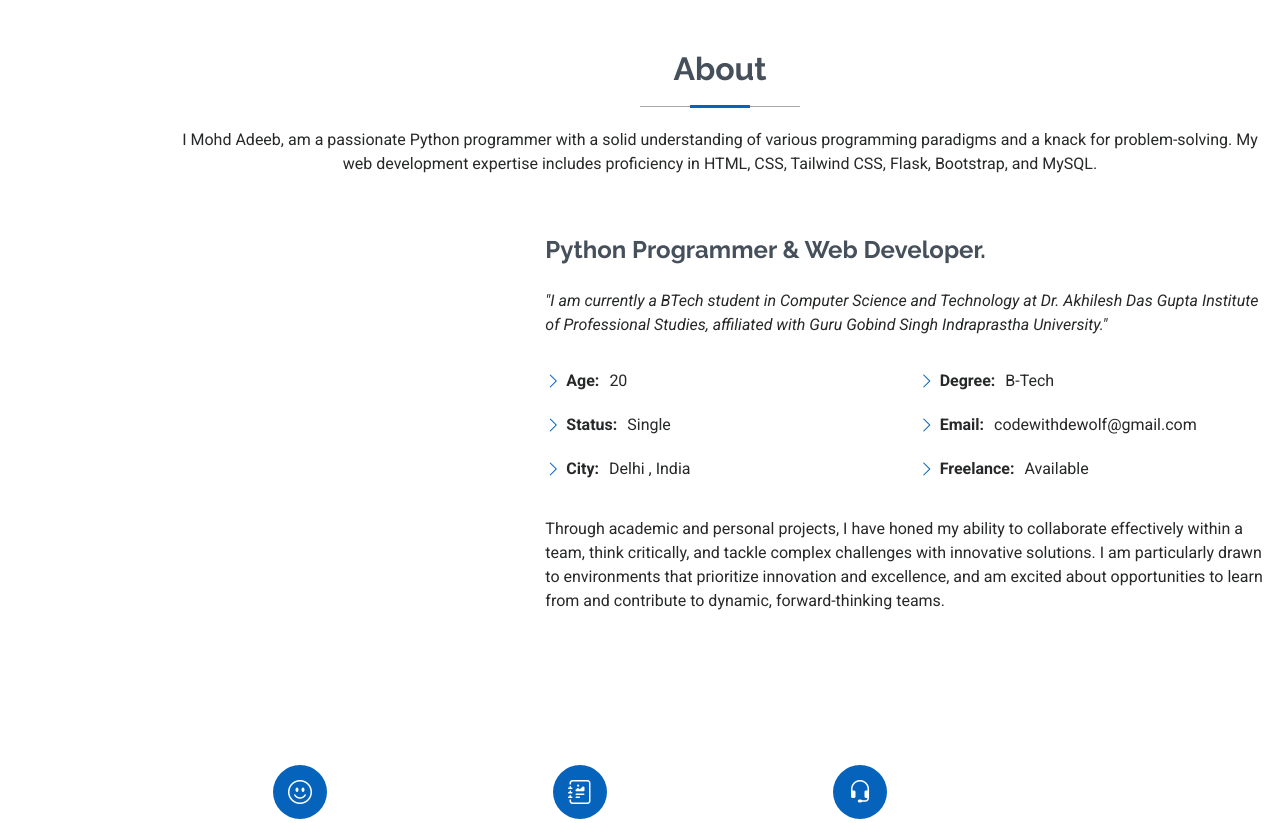
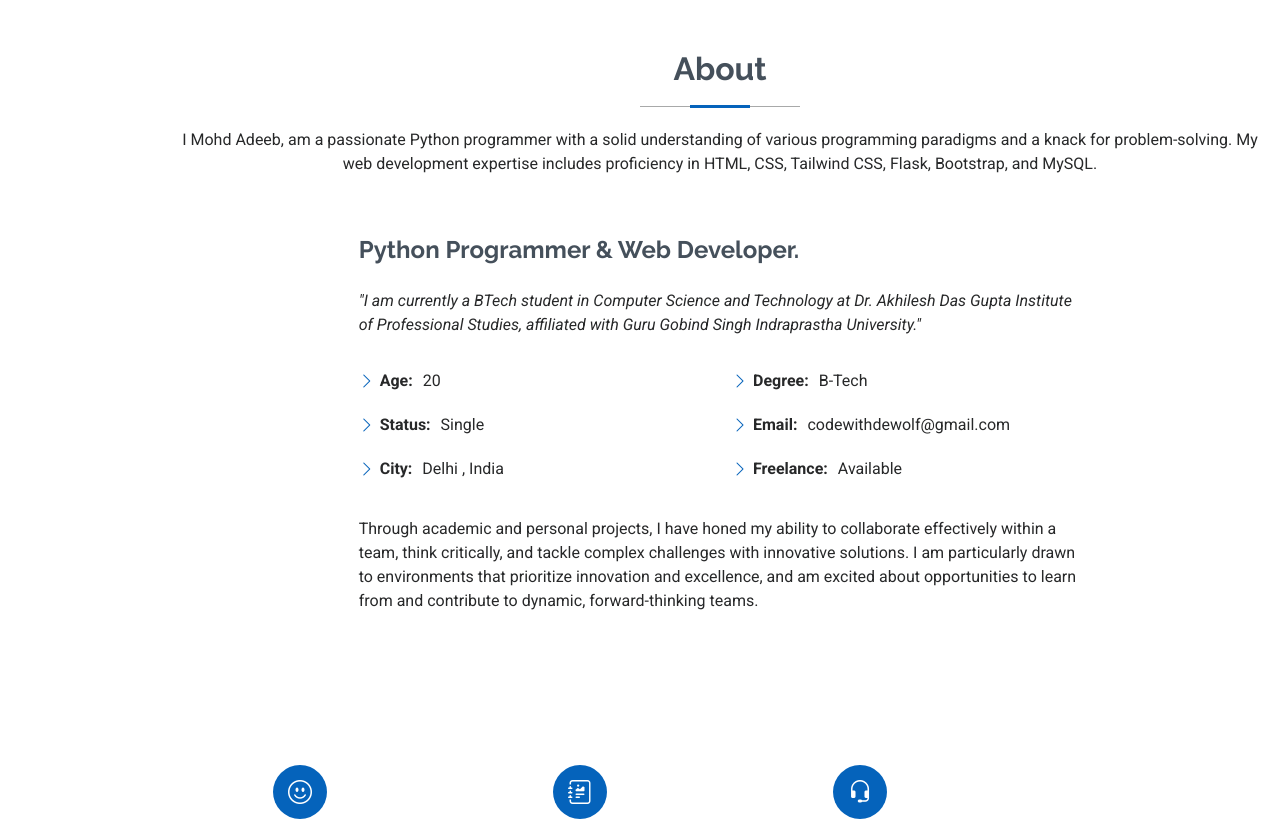
Before and after one commit to Dewolf1/Portfolio1, a Flask app: page / in a window 1280 px wide. Shown: the part 810-1633 px from the top of the page. Run offline with Flask 3, Linux system fonts and the light colour scheme; some libraries are stand-ins or nearby versions.

Commit message:
Update index.html

```diff
--- a/templates/index.html
+++ b/templates/index.html
@@ -92,8 +92,6 @@
       <div class="container" data-aos="fade-up" data-aos-delay="100">
 
         <div class="row gy-4 justify-content-center">
-          <div class="col-lg-4">
-          </div>
           <div class="col-lg-8 content">
             <h2>Python Programmer &amp; Web Developer.</h2>
             <p class="fst-italic py-3">
```
